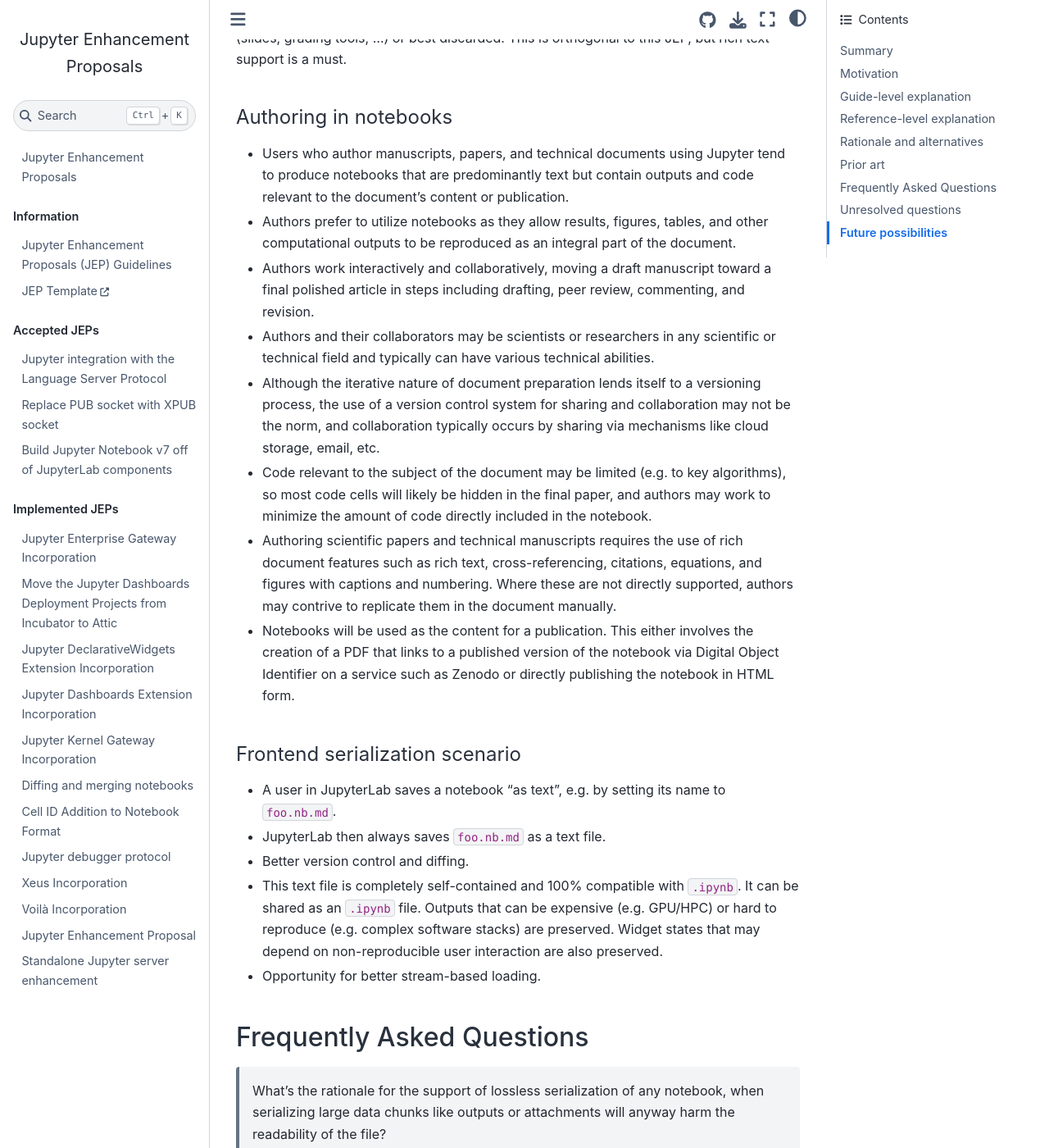
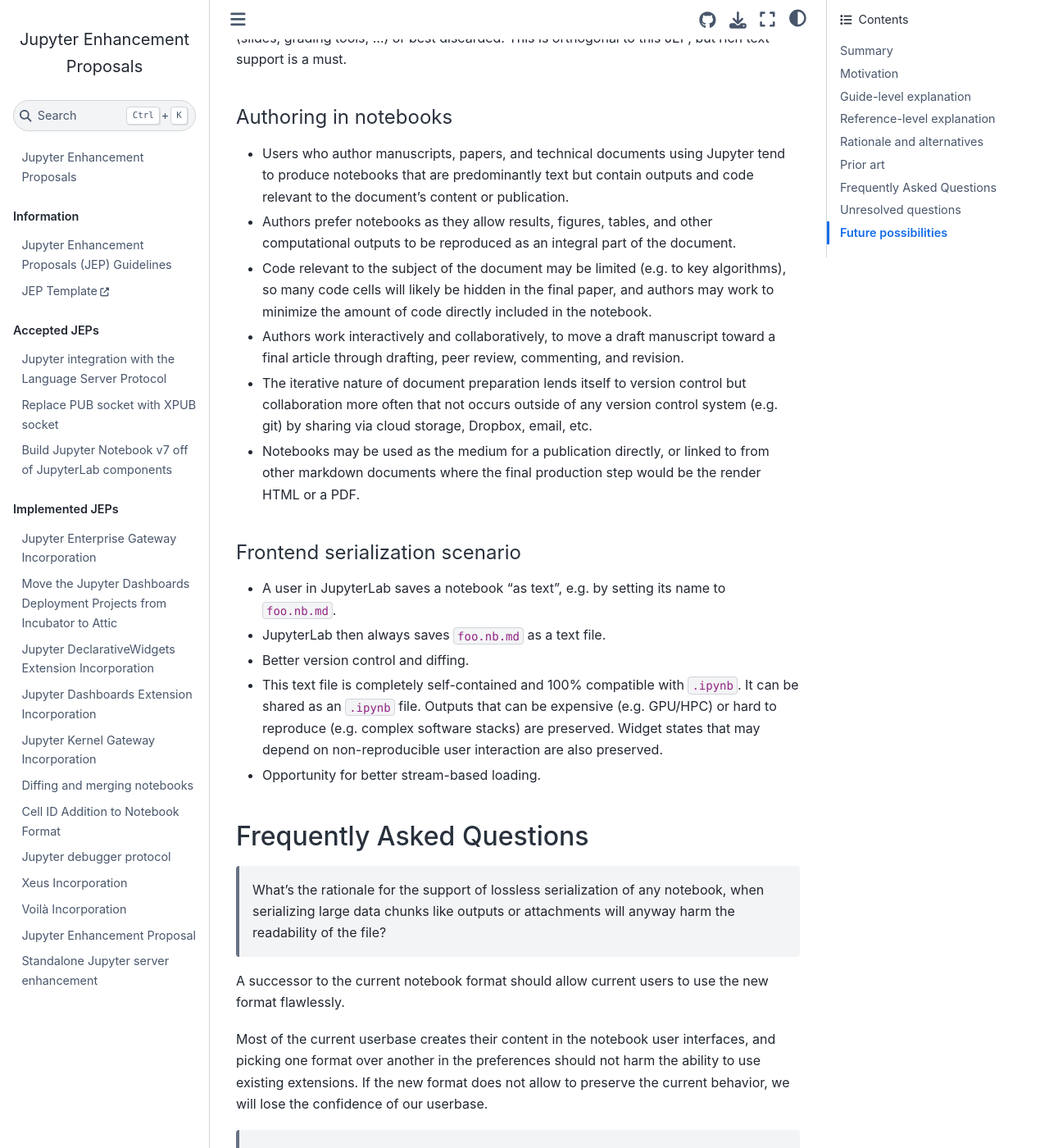
Before and after one commit to jupyter/enhancement-proposals, a Jupyter Book: the page built from 102-markdown-based-notebooks/markdown-based-notebooks.md, in a window 1280 px wide and 1400 px high, scrolled down 11765 px. Shown: the whole window at 82% size. Built offline with Jupyter Book 1.0.4 settings and Sphinx 7.4.7 and the Sphinx Book theme 1.1.4, drawn with Linux system fonts in a browser that asks for light colours; some of the changed text lies outside the part shown.

Commit message:
Update markdown-based-notebooks.md
- small wording changes and typos
- shortened and reduced the wordiness of one of the use cases

```diff
--- a/102-markdown-based-notebooks/markdown-based-notebooks.md
+++ b/102-markdown-based-notebooks/markdown-based-notebooks.md
@@ -52,13 +52,13 @@
 and [Jupyter Book](https://jupyterbook.org/). The wide adoption of such solutions highlights their suitability in many
 use cases.
 
-Though the existing text-based formats go a long way toward supporting the need of the community, they share a
+Though the existing text-based formats go a long way toward supporting the needs of the community, they share a
 significant pain-point: the inability to represent outputs and attachments.
 
 Other pain points are:
 
-- Jupytext needs to hack its way in the Jupyter(Lab) content manager to support opening and saving text notebooks
-  seamlessly; this also takes some configuration steps for the user;
+- Jupytext needs to hack its way in, in the Jupyter(Lab) content manager to support opening and saving text notebooks
+  seamlessly; this also requires some configuration steps from the user;
 - most other tools in the ecosystem (e.g. nbconvert, nbgrader) can't read or write text notebooks, forcing the users to
   convert their notebooks back and forth using `.ipynb` format;
 - there are many text notebook formats or implementations out there, each of which brings a combination of coupled
@@ -331,14 +331,14 @@
 Explanations:
 
 - Cell metadata, if present, is represented as a top YAML block of the directive.
-- The MIME type keyed entries from the output's `data` attribute are represented as individual objects, consistent with
-  JSON lines format, each MIME type occupying a separate line and serialized without any newline formatting to improve
+- The MIME type keyed entries from the output's `data` attribute are represented as individual objects, each line being a valid parsable
+  JSON object, each MIME type occupying a separate line and serialized without any newline formatting to improve
   the behavior of text-based diffs.
   Organization of the MIME type data into separate objects on single lines improves readability and ensures that each
   line is a valid self-contained JSON object. On parsing the directive, a **_merge_** operation should be performed to
   construct a single `data` object containing all `mimetype` keys.
 - Other cell attributes, like `output_type` or `execute_count` for `execute_result` cell outputs, are represented in the
-  info-string of the directive.
+  info-string of the directive as key/value pairs.
 
 #### Raw cells
 
@@ -481,23 +481,16 @@
 
 - Users who author manuscripts, papers, and technical documents using Jupyter tend to produce notebooks that are
   predominantly text but contain outputs and code relevant to the document's content or publication.
-- Authors prefer to utilize notebooks as they allow results, figures, tables, and other computational outputs to be
-  reproduced as an integral part of the document.
-- Authors work interactively and collaboratively, moving a draft manuscript toward a final polished article in steps
-  including drafting, peer review, commenting, and revision.
-- Authors and their collaborators may be scientists or researchers in any scientific or technical field and typically
-  can have various technical abilities.
-- Although the iterative nature of document preparation lends itself to a versioning process, the use of a version
-  control system for sharing and collaboration may not be the norm, and collaboration typically occurs by sharing via
-  mechanisms like cloud storage, email, etc.
-- Code relevant to the subject of the document may be limited (e.g. to key algorithms), so most code cells will likely
+- Authors prefer notebooks as they allow results, figures, tables, and other computational outputs to be reproduced
+  as an integral part of the document.
+- Code relevant to the subject of the document may be limited (e.g. to key algorithms), so many code cells will likely
   be hidden in the final paper, and authors may work to minimize the amount of code directly included in the notebook.
-- Authoring scientific papers and technical manuscripts requires the use of rich document features such as rich text,
-  cross-referencing, citations, equations, and figures with captions and numbering. Where these are not directly
-  supported, authors may contrive to replicate them in the document manually.
-- Notebooks will be used as the content for a publication. This either involves the creation of a PDF that links to a
-  published version of the notebook via Digital Object Identifier on a service such as Zenodo or directly publishing the
-  notebook in HTML form.
+- Authors work interactively and collaboratively, to move a draft manuscript toward a final article through drafting,
+  peer review, commenting, and revision.
+- The iterative nature of document preparation lends itself to version control but collaboration more often that not
+  occurs outside of any version control system (e.g. git) by sharing via cloud storage, Dropbox, email, etc.
+- Notebooks may be used as the medium for a publication directly, or linked to from other markdown documents where the
+  final production step would be the render HTML or a PDF.
 
 #### Frontend serialization scenario
 
```
Also changed, not shown: other parts of 102-markdown-based-notebooks/markdown-based-notebooks.md (+2 -2 lines).
